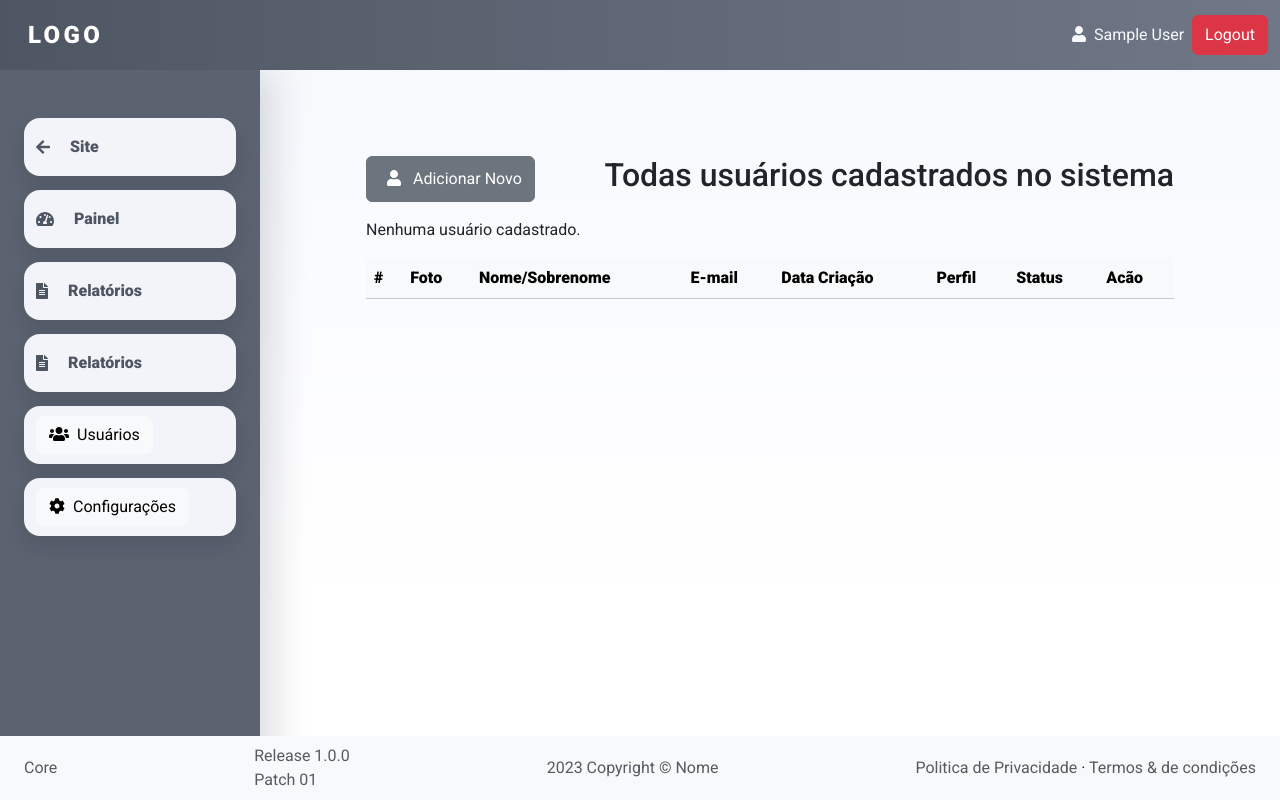
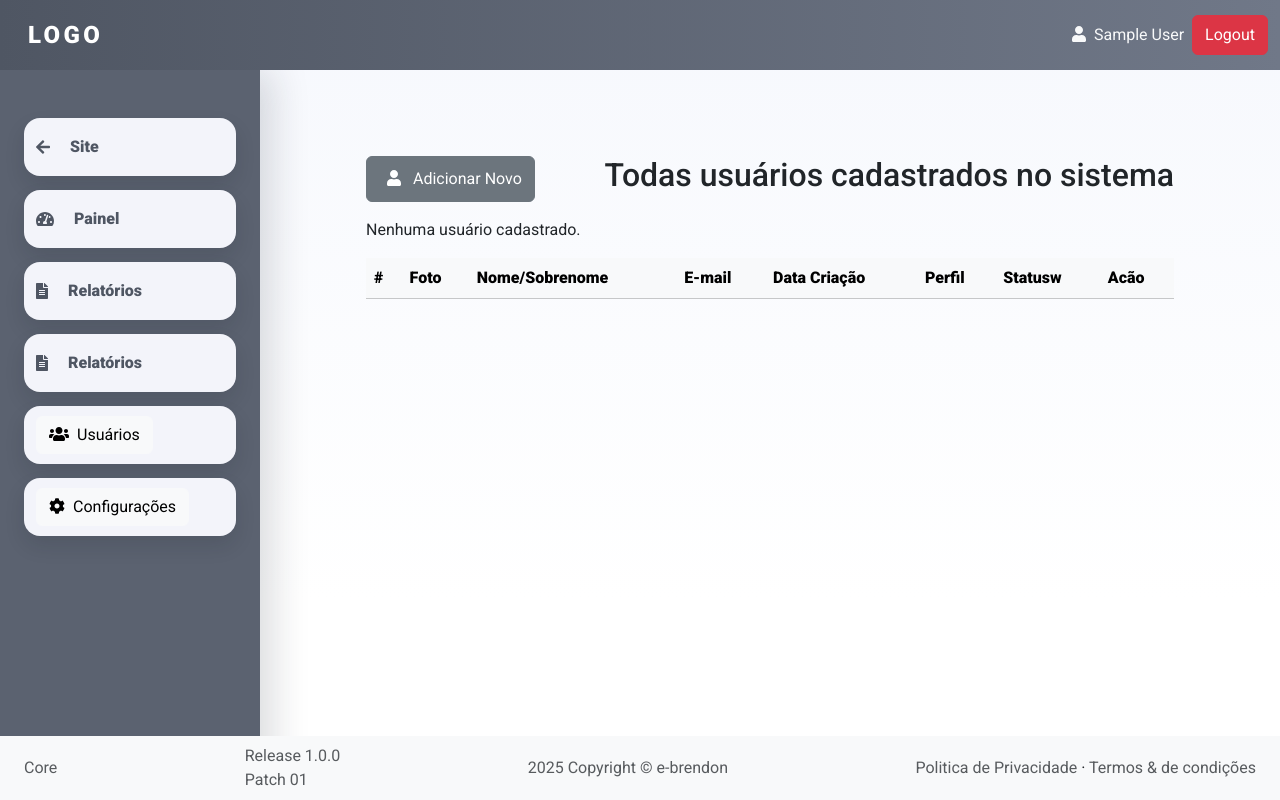
Before and after one commit to e-brendon/corporate_system, a Django app: page /contas/lista-usuarios/ in a window 1280 px wide. Run offline with Django 4.2, Linux system fonts and the light colour scheme; the visitor is signed in with stand-in values (Sample User, id 1); data comes from the database, SQL or seed files in the repository; data that the repository does not hold is empty; parts of the project's set-up code (start-up, migrations or seed data) failed here and were passed over.

Commit message:
Copyright

```diff
--- a/apps/base/templates/base_dashboard.html
+++ b/apps/base/templates/base_dashboard.html
@@ -83,7 +83,7 @@
                 <div class="text-muted">
                     <a>Release 1.0.0 <br> Patch 01</a>
                 </div>
-                <a class="text-muted">2023 Copyright &copy; Nome</a>
+                <a class="text-muted">2025 Copyright &copy; e-brendon</a>
                 <div>
                     <a class="text-muted" href="#">Politica de Privacidade</a>
                     &middot;
--- a/apps/contas/templates/lista-usuarios.html
+++ b/apps/contas/templates/lista-usuarios.html
@@ -21,7 +21,7 @@
 					<th scope="col">E-mail</th>
 					<th scope="col">Data Criação</th>
 					<th scope="col">Perfil</th>
-					<th scope="col">Status</th>
+					<th scope="col">Statusw</th>
 					<th scope="col">Acão</th>
 				</tr>
 			</thead>
```
